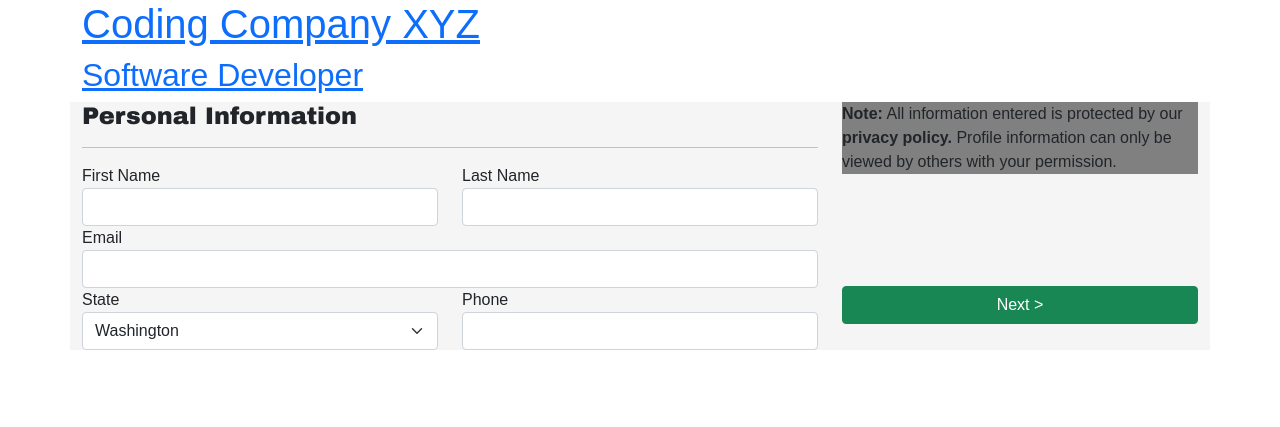
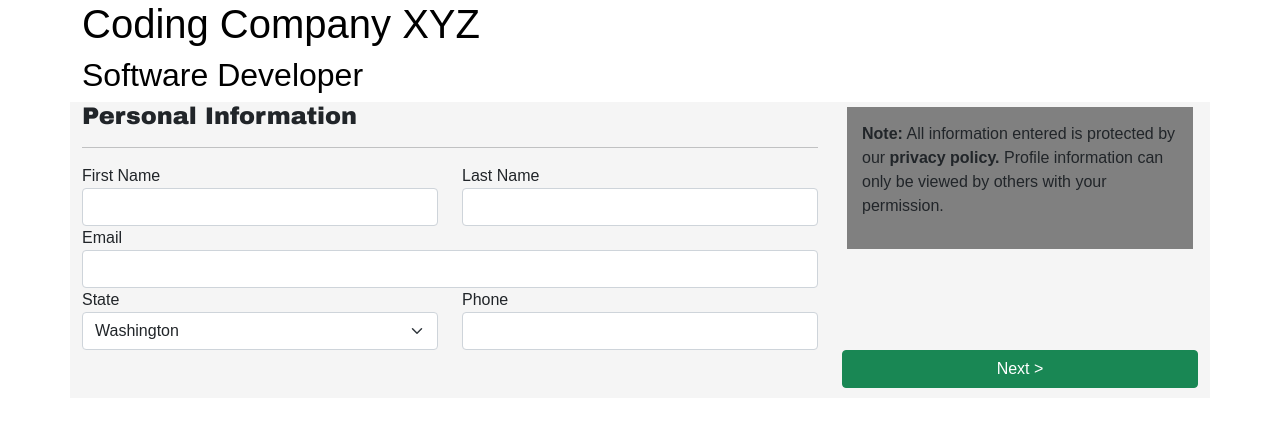
Before and after one commit to dknoll1/application, a PHP site: page /views/app1.html in a window 1280 px wide. Shown: the top 427 px of the page. Run offline with PHP 8.4, Linux system fonts and the light colour scheme.

Commit message:
some styling of the nav link + privacy policy disclosure, and attempt to print the mailing lists on summary to no avail

```diff
--- a/styles/style.css
+++ b/styles/style.css
@@ -4,6 +4,7 @@ body {
 
 .main {
     background-color:whitesmoke;
+    padding-bottom:10px;
 }
 
 h3 {
@@ -15,12 +16,14 @@ h4 {
     font-family: "Arial Black";
 }
 
-.inputfield {
+.textfield {
     height: 50px;
 }
 
 .privacyPolicy {
     background-color: gray;
+    padding: 15px;
+    margin: 5px;
 }
 
 .quote {
@@ -29,3 +32,13 @@ h4 {
 .quotebox {
     margin-left: 20px;
 }
+
+.navlink {
+    text-decoration: none;
+    color: black;
+}
+
+a:hover {
+    text-decoration: none;
+    color: gray;
+}
--- a/views/app1.html
+++ b/views/app1.html
@@ -18,7 +18,7 @@ Desc:   app1 view of the job application website
 <div class="container">
     <div class="nav row">
         <div class="leftNav col-7">
-            <a href="/328/application"><h1>Coding Company XYZ</h1>
+            <a href="/328/application" class="navlink"><h1>Coding Company XYZ</h1>
                 <h2>Software Developer</h2></a>
         </div>
         <div class="rightNav col-5 text-end">
--- a/views/app2.html
+++ b/views/app2.html
@@ -18,7 +18,7 @@ Desc:   app1 view of the job application website
 <div class="container">
     <div class="nav row">
         <div class="leftNav col-7">
-            <a href="/328/application"><h1>Coding Company XYZ</h1>
+            <a href="/328/application" class="navlink"><h1>Coding Company XYZ</h1>
                 <h2>Software Developer</h2></a>
         </div>
         <div class="rightNav col-5 text-end">
@@ -31,7 +31,7 @@ Desc:   app1 view of the job application website
             <h4>Experience</h4>
             <hr>
                 <label for="biography" class="col-sm-4 control-label">Biography</label>
-                <input class="form-control" type="text" name="biography" id="biography" value="">
+                <input class="form-control textfield" type="text" name="biography" id="biography" value="">
 
         </div>
         <div class="col-4 form-group">
--- a/views/app3.html
+++ b/views/app3.html
@@ -18,7 +18,7 @@
     <div class="container">
         <div class="nav row">
             <div class="leftNav col-7">
-                <a href="/328/application"><h1>Coding Company XYZ</h1>
+                <a href="/328/application" class="navlink"><h1>Coding Company XYZ</h1>
                     <h2>Software Developer</h2></a>
             </div>
             <div class="rightNav col-5 text-end">
@@ -27,6 +27,8 @@
         </div> <!-- end nav -->
         <form action="#" method="post" class="form-horizontal">
         <div class="main row">
+            <h4>Job Opening Mailing Lists</h4>
+            <hr>
             <div class="col-12">
                 <label class="col-sm-4 control-label">Software Development Jobs</label><br>
             </div>
--- a/views/home.html
+++ b/views/home.html
@@ -18,7 +18,7 @@ Desc:   Home view of the job application website
 <div class="container">
     <div class="nav row">
         <div class="leftNav col-7">
-            <a href="/328/application"><h1>Coding Company XYZ</h1>
+            <a href="/328/application" class="navlink"><h1>Coding Company XYZ</h1>
             <h2>Software Developer</h2></a>
         </div>
         <div class="rightNav col-5 text-end">
--- a/views/summary.html
+++ b/views/summary.html
@@ -18,7 +18,7 @@ Desc:   Summary view of the job application website
 <div class="container">
     <div class="nav row">
         <div class="leftNav col-7">
-            <a href="/328/application"><h1>Coding Company XYZ</h1>
+            <a href="/328/application" class="navlink"><h1>Coding Company XYZ</h1>
                 <h2>Software Developer</h2></a>
         </div>
         <div class="rightNav col-5 text-end">
```
Also changed, not shown: index.php (+4 -4 lines).
